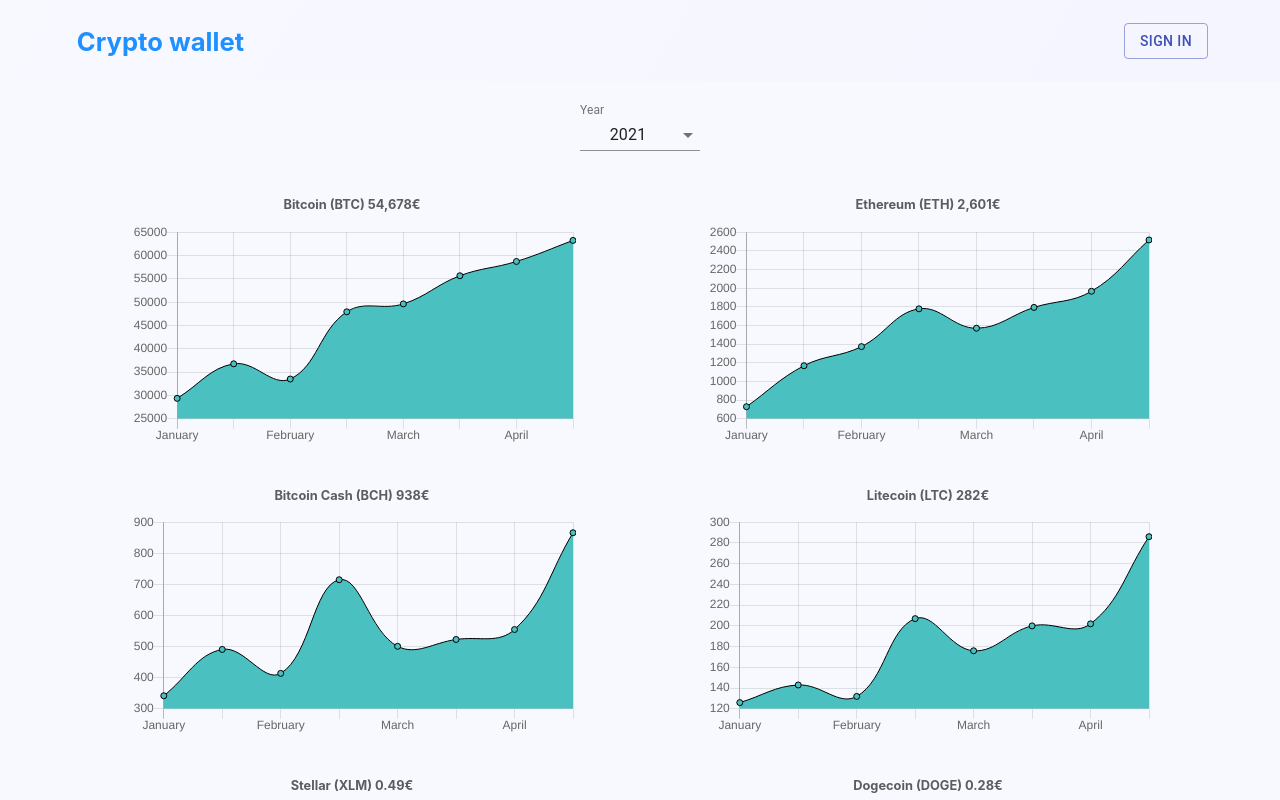
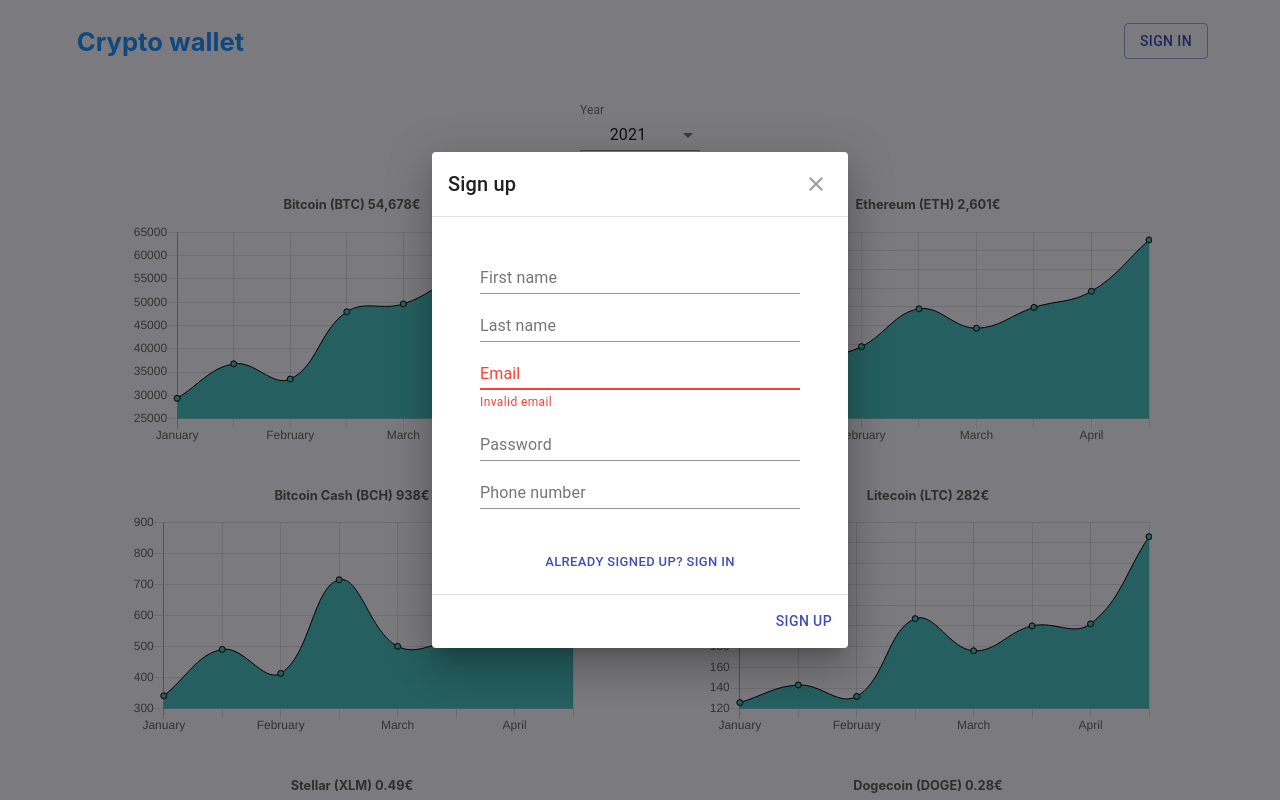
Before and after one commit to nellsam/crypto_wallet, a React (Create React App) app: page / in a window 1280 px wide. Both pictures are taken after a click on the button "SIGN IN". Shown: the top 800 px of the page. Built offline with nearby package versions, Linux system fonts and the light colour scheme.

Commit message:
Sign up dialog design

```diff
--- a/src/App.css
+++ b/src/App.css
@@ -125,3 +125,22 @@
     margin-left: 1.5vw;
     opacity: 1;
 }
+
+.auth_form {
+    display: flex;
+    flex-direction: column;
+    align-items: center;
+    justify-content: center;
+    padding: 1vw 2.5vw;
+    margin-bottom: 2vw;
+}
+
+.auth_field {
+    width: 25vw;
+    padding: 5vw;
+}
+
+.auth_switch_button_layout {
+    text-align: center;
+    margin: auto;
+}
--- a/src/App.tsx
+++ b/src/App.tsx
@@ -1,10 +1,9 @@
 import React from 'react';
 import './App.css';
 import YearSelect from "./YearSelect";
-import SignInButton from "./SignInButton";
 import {CryptoGraph} from "./CryptoGraph";
 import TestJs from "./TestJs";
-
+import AuthDialog from "./AuthDialog";
 
 function App() {
     return (
@@ -15,7 +14,7 @@ function App() {
 
                 <div id={'nav_items'}>
 
-                    <SignInButton/>
+                    <AuthDialog/>
 
                 </div>
             </div>
--- /dev/null
+++ b/src/AuthDialog.tsx
@@ -0,0 +1,137 @@
+import React, {useState} from "react";
+import {createStyles, Theme, withStyles, WithStyles} from '@material-ui/core/styles';
+import Button from '@material-ui/core/Button';
+import Dialog, {DialogProps} from '@material-ui/core/Dialog';
+import MuiDialogTitle from '@material-ui/core/DialogTitle';
+import MuiDialogContent from '@material-ui/core/DialogContent';
+import IconButton from '@material-ui/core/IconButton';
+import CloseIcon from '@material-ui/icons/Close';
+import Typography from '@material-ui/core/Typography';
+import SignInButton from "./SignInButton";
+import {DialogActions, TextField} from "@material-ui/core";
+
+// https://material-ui.com/components/text-fields/
+// https://material-ui.com/components/buttons/
+// https://reactjs.org/docs/forms.html
+// https://material-ui.com/components/dialogs/#dialog
+
+export function AuthDialog() {
+
+    // React hook for handling dialog
+    const [open, setOpen] = useState(false)
+
+    const handleClickOpen = () => {
+        setOpen(true);
+    };
+
+    const handleClose = () => {
+        setOpen(false)
+    }
+
+    let firstName: string = ""
+    let lastName: string = ""
+
+    let email: string = ""
+    let invalidEmail: boolean = true
+    const invalidEmailMessage = 'Invalid email'
+
+    let password: string = ""
+    let invalidPassword: boolean
+
+    let phoneNumber: string = ""
+
+    return (
+        <div>
+            <SignInButton onClick={() => handleClickOpen}/>
+
+            <Dialog onClose={handleClose} aria-labelledby="customized-dialog-title" open={open}>
+                <DialogTitle id="customized-dialog-title" onClose={handleClose}>Sign up</DialogTitle>
+                <DialogContent dividers>
+
+                    <div>
+                        <form noValidate autoComplete="off" className={'auth_form'}>
+                            <TextField type={'string'} label={'First name'} className={'auth_field'}
+                                       onChange={(e) => firstName = e.target.value}/>
+                            <TextField type={'string'} label={'Last name'} className={'auth_field'}
+                                       onChange={(e) => lastName = e.target.value}/>
+                            <TextField type={'email'} label={'Email'} error={invalidEmail}
+                                       helperText={invalidEmailMessage} className={'auth_field'}
+                                       onChange={(e) => email = e.target.value}/>
+                            <TextField type={'password'} label={'Password'} className={'auth_field'}
+                                       onChange={(e) => password = e.target.value}/>
+                            <TextField type={'phone_number'} label={'Phone number'} className={'auth_field'}
+                                       onChange={(e) => phoneNumber = e.target.value}/>
+                        </form>
+
+                        <div className={'auth_switch_button_layout'}>
+                            <Button color="primary" size={'small'}>Already signed up? Sign in</Button>
+                        </div>
+
+                    </div>
+
+                </DialogContent>
+                <DialogActions>
+                    <Button autoFocus
+                            onClick={() => signUp(firstName, lastName, email, password)}
+                            color="primary">
+                        Sign up
+                    </Button>
+                </DialogActions>
+            </Dialog>
+        </div>
+    );
+}
+
+const styles = (theme: Theme) =>
+    createStyles({
+        root: {
+            margin: 0,
+            padding: theme.spacing(2),
+        },
+        closeButton: {
+            position: 'absolute',
+            right: theme.spacing(1),
+            top: theme.spacing(1),
+            color: theme.palette.grey[500],
+        },
+    });
+
+export interface DialogTitleProps extends WithStyles<typeof styles> {
+    id: string;
+    children: React.ReactNode;
+    onClose: () => void;
+}
+
+const DialogTitle = withStyles(styles)((props: DialogTitleProps) => {
+    const {children, classes, onClose, ...other} = props;
+    return (
+        <MuiDialogTitle disableTypography className={classes.root} {...other}>
+            <Typography variant="h6">{children}</Typography>
+            {onClose ? (
+                <IconButton aria-label="close" className={classes.closeButton} onClick={onClose}>
+                    <CloseIcon/>
+                </IconButton>
+            ) : null}
+        </MuiDialogTitle>
+    );
+});
+
+const DialogContent = withStyles((theme: Theme) => ({
+    root: {
+        padding: theme.spacing(2),
+    },
+}))(MuiDialogContent);
+
+
+function signUp(firstName: string, lastName: string, email: string, password: string) {
+
+    console.log("Signed up called with " + firstName + ", " + lastName + ", " + email + ", " + password)
+
+    // TODO : Add user to the local database using php
+}
+
+function signIn(email: string, password: string) {
+
+}
+
+export default AuthDialog;
--- a/src/SignInButton.tsx
+++ b/src/SignInButton.tsx
@@ -1,15 +1,15 @@
-import React from 'react';
-import { makeStyles, createStyles, Theme } from '@material-ui/core/styles';
+import {makeStyles, createStyles, Theme} from '@material-ui/core/styles';
 import Button from '@material-ui/core/Button';
 
 // https://material-ui.com/components/buttons/#contained-buttons
 
-export default function SignInButton() {
+export default function SignInButton(props : SignInButtonProps) {
+
     const classes = useStyles();
 
     return (
         <div className={classes.root}>
-            <Button variant="outlined" color="primary">
+            <Button variant="outlined" color="primary" onClick={props.onClick()}>
                 Sign in
             </Button>
         </div>
@@ -25,3 +25,7 @@ const useStyles = makeStyles((theme: Theme) =>
         },
     }),
 );
+
+export interface SignInButtonProps {
+    onClick : () => any
+}
```
